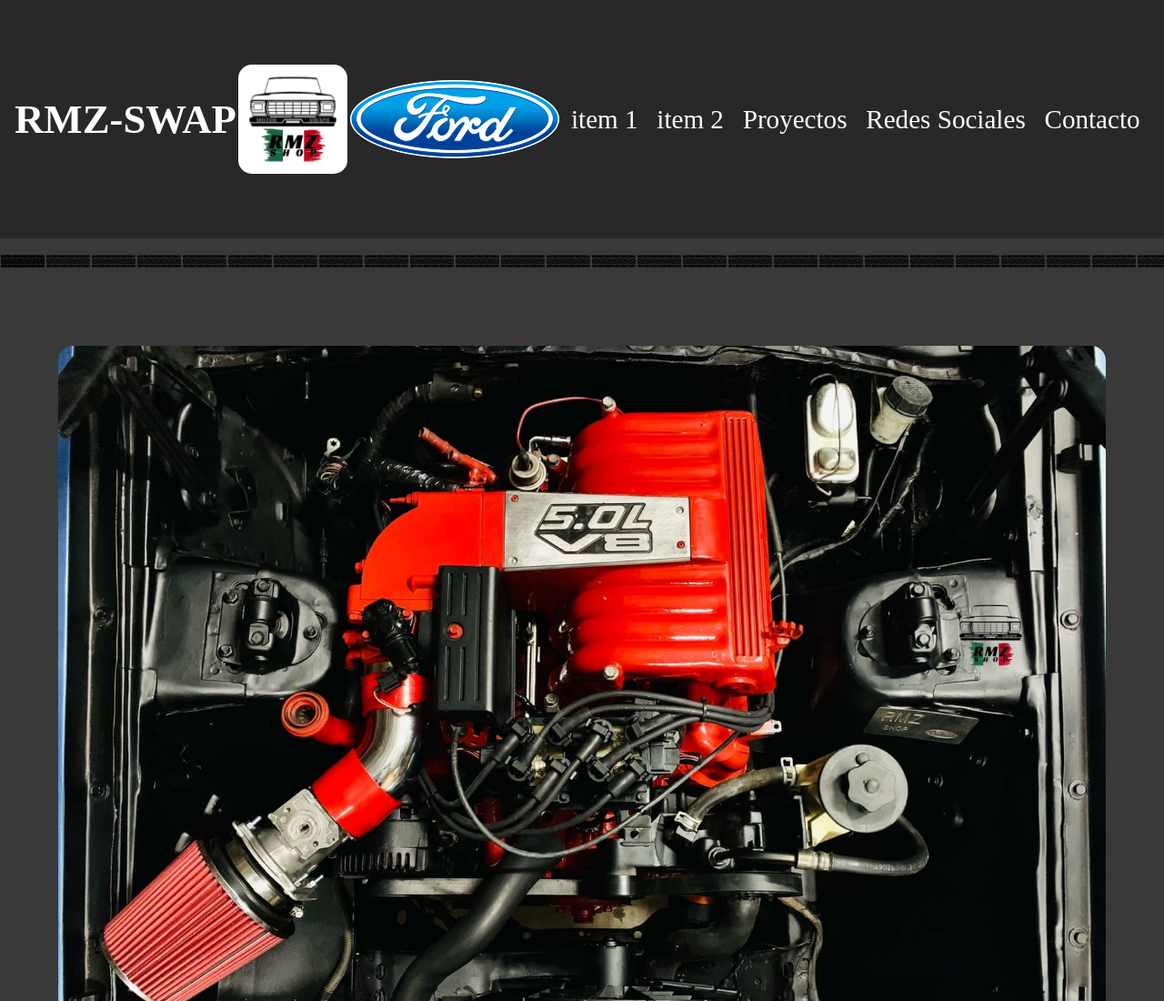
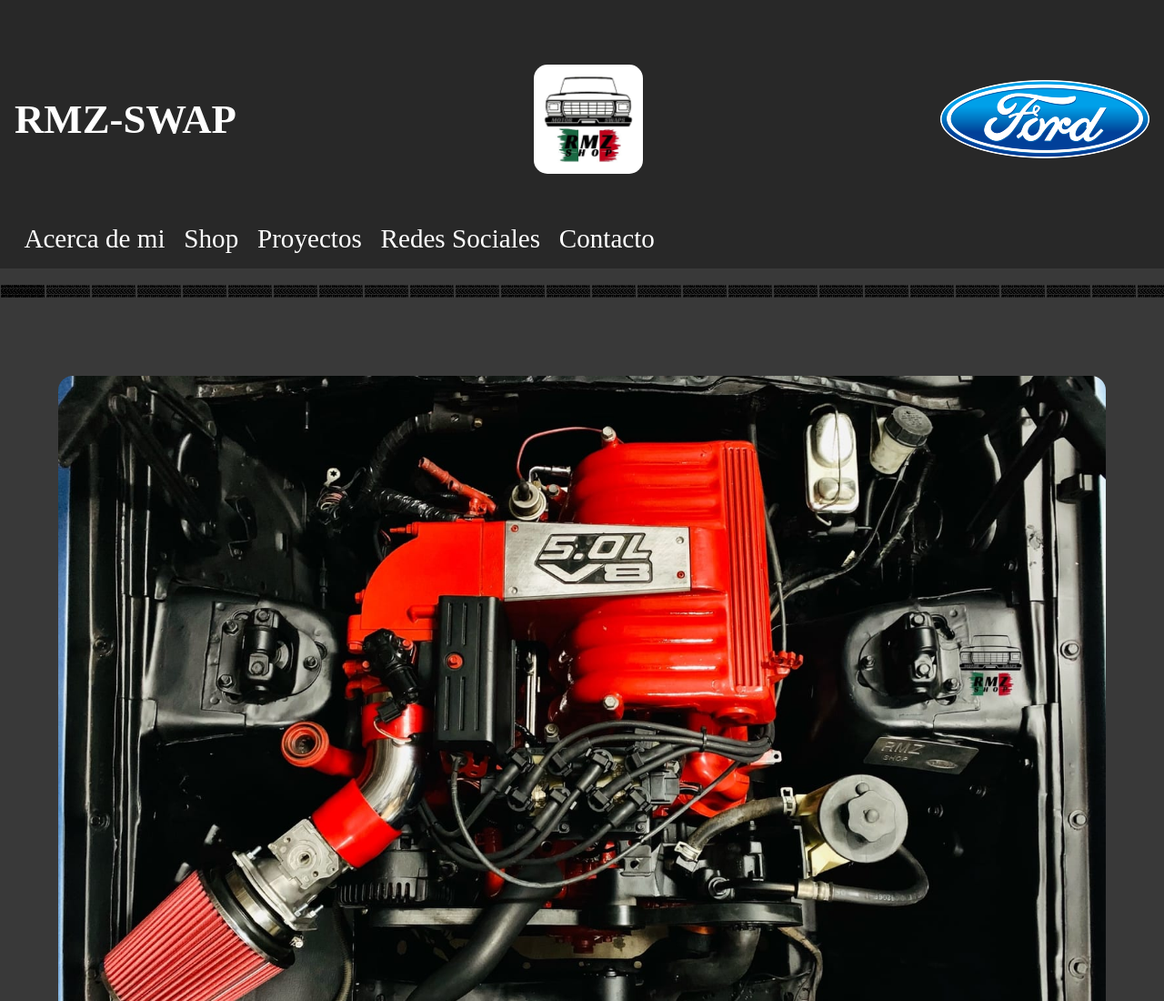
Before and after one commit to RobotF1/rmz, a plain HTML site: page index.html in a window 1280 px wide. Shown: the top 1100 px of the page at 91% size. Drawn offline with Linux system fonts and the light colour scheme.

Commit message:
Update index.html

```diff
--- a/index.html
+++ b/index.html
@@ -24,8 +24,8 @@
 
         <nav class="nav">
             <ul class="ul">
-                <li class="li"><a href="" class="a">item 1</a></li>
-                <li class="li"><a href="" class="a">item 2</a></li>
+                <li class="li"><a href="" class="a">Acerca de mi</a></li>
+                <li class="li"><a href="" class="a">Shop</a></li>
                 <li class="li"><a href="" class="a">Proyectos</a></li>
                 <li class="li"><a href="" class="a">Redes Sociales</a></li>
                 <li class="li"><a href="" class="a">Contacto</a></li>
```
